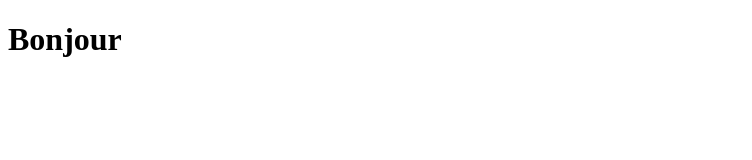
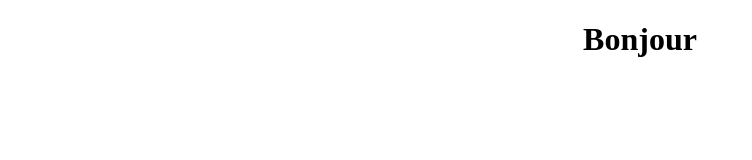
Before and after one commit to franckarmel/test1, a plain HTML site: page index.html in a window 1280 px wide. Shown: the whole page, without its empty margins (0-752 px from the left). Drawn offline with Linux system fonts and the light colour scheme.

Commit message:
ajout balise center

```diff
--- a/index.html
+++ b/index.html
@@ -5,6 +5,6 @@
 	<meta charset="utf-8">
 </head>
 <body>
-<h1>Bonjour</h1>
+<center><h1><b>Bonjour</b></h1></center>
 </body>
 </html>
```
